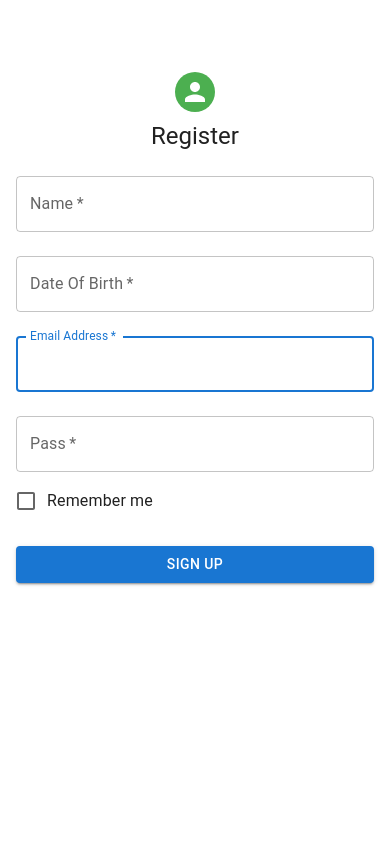
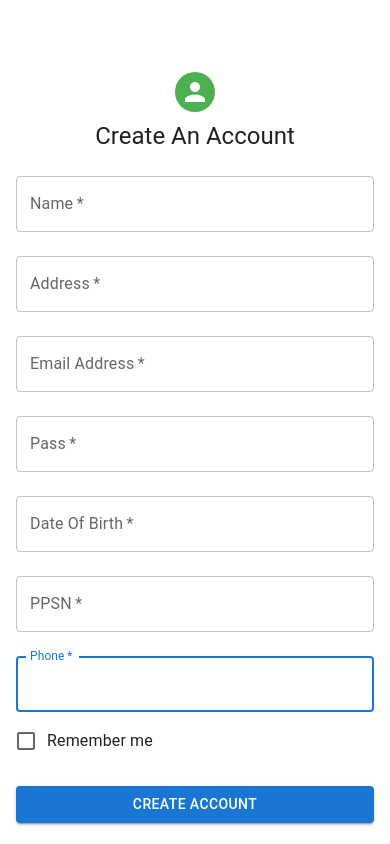
Before and after one commit to johnnylayson543/Major-Group-Project---GoVote-E-Voting-Web-App, a Next.js app: page /register in a window 390 px wide. Built offline with nearby package versions, Linux system fonts and the light colour scheme.

Commit message:
Updated next.js and register page
- Updated next.js to 14.0.1
- Updated the frontend register page to include ppsn, phone and address

```diff
--- a/package.json
+++ b/package.json
@@ -13,7 +13,7 @@
     "@emotion/styled": "^11.11.0",
     "@mui/material": "^5.14.13",
     "mongodb": "^6.1.0",
-    "next": "latest",
+    "next": "^14.0.1",
     "react": "latest",
     "react-dom": "latest",
     "request": "^2.88.2",
--- a/src/app/register/page.js
+++ b/src/app/register/page.js
@@ -116,7 +116,7 @@ export default function Page() {
 
         </Avatar>
         <Typography component="h1" variant="h5">
-          Register
+          Create An Account
         </Typography>
         <Box component="form" onSubmit={handleSubmit} noValidate sx={{ mt: 1 }}>
         <TextField
@@ -133,10 +133,10 @@ export default function Page() {
             margin="normal"
             required
             fullWidth
-            id="Date Of Birth"
-            label="Date Of Birth"
-            name="dateofbirth"
-            autoComplete="date-of-birth"
+            id="Address"
+            label="Address"
+            name="address"
+            autoComplete="address"
             autoFocus
           />
           <TextField
@@ -159,6 +159,36 @@ export default function Page() {
             id="pass"
             autoComplete="current-password"
           />
+          <TextField
+            margin="normal"
+            required
+            fullWidth
+            id="Date Of Birth"
+            label="Date Of Birth"
+            name="dateofbirth"
+            autoComplete="date-of-birth"
+            autoFocus
+          />
+          <TextField
+            margin="normal"
+            required
+            fullWidth
+            id="PPSN"
+            label="PPSN"
+            name="ppsn"
+            autoComplete="ppsn"
+            autoFocus
+          />
+          <TextField
+            margin="normal"
+            required
+            fullWidth
+            id="Phone"
+            label="Phone"
+            name="phone"
+            autoComplete="phone"
+            autoFocus
+          />
           <FormControlLabel
             control={<Checkbox value="remember" color="primary" />}
             label="Remember me"
@@ -169,7 +199,7 @@ export default function Page() {
             variant="contained"
             sx={{ mt: 3, mb: 2 }}
           >
-            Sign Up
+            Create Account
           </Button>
 
         </Box>
```
Also changed, not shown: 1 other file (tests, documents, lock files or other folders).
